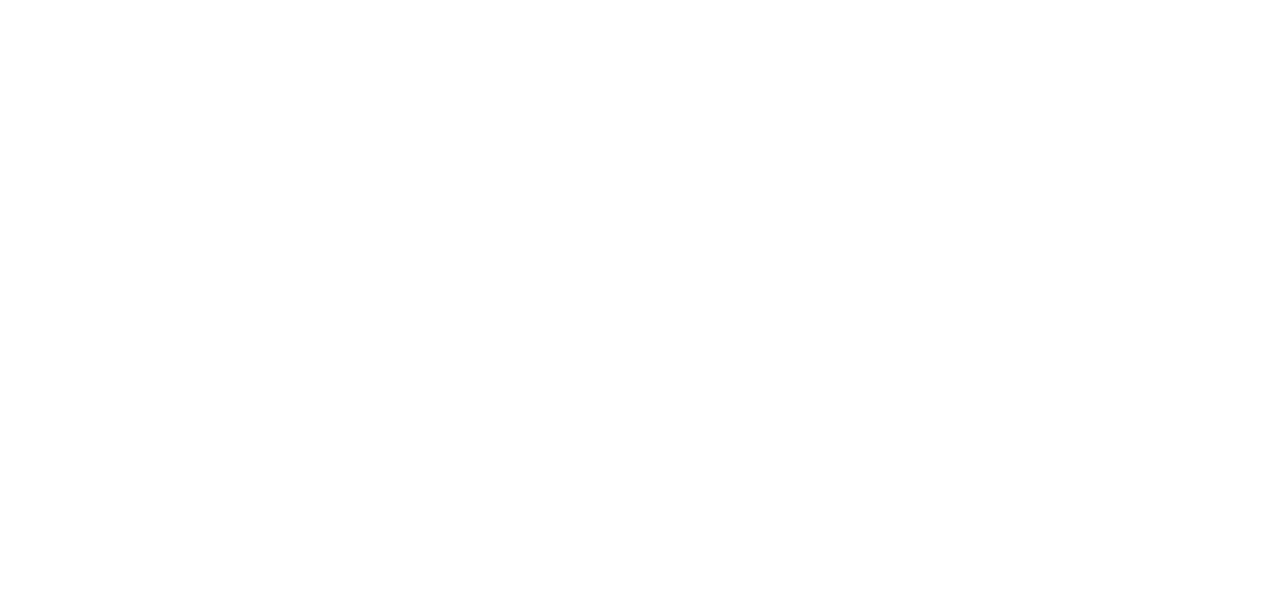
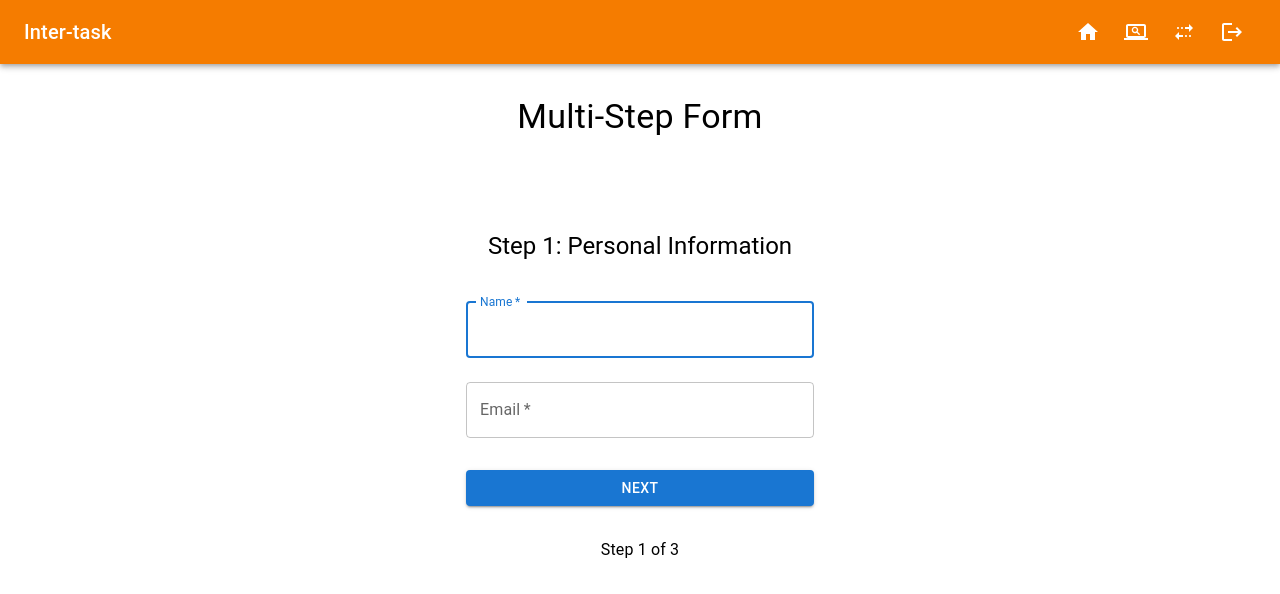
Before and after one commit to parves371/Intern_Tasks, a React (Vite) app: page /multistapfrom in a window 1280 px wide. Before the commit this address had no page. Shown: the top 594 px of the page. Built offline with nearby package versions, Linux system fonts and the light colour scheme; sample sign-in values are in the browser's storage.

Commit message:
add Title and Header

```diff
--- a/src/App.jsx
+++ b/src/App.jsx
@@ -18,7 +18,7 @@ const App = () => {
         <Routes>
           <Route element={<ProtectRoute user={isAuthenticated} />}>
             <Route path="/" element={<Home />} />
-            <Route path="/multistapefrom" element={<MultiFrom />} />
+            <Route path="/multistapfrom" element={<MultiFrom />} />
           </Route>
           <Route
             path="/login"
--- /dev/null
+++ b/src/components/shared/Title.jsx
@@ -0,0 +1,19 @@
+import React from "react";
+import PropTypes from "prop-types";
+import { Helmet } from "react-helmet-async";
+
+const Title = ({ title = "Chat", description = "This is TalkWave" }) => {
+  return (
+    <Helmet>
+      <title>{title}</title>
+      <meta name="description" content={description} />
+    </Helmet>
+  );
+};
+
+Title.propTypes = {
+  title: PropTypes.string,
+  description: PropTypes.string,
+};
+
+export default Title;
--- a/src/components/specific/InfiniteScroll.jsx
+++ b/src/components/specific/InfiniteScroll.jsx
@@ -1,4 +1,12 @@
 import React, { useState, useEffect, useRef, useCallback } from "react";
+import {
+  Box,
+  Typography,
+  CircularProgress,
+  List,
+  ListItem,
+  Divider,
+} from "@mui/material";
 import { fetchPosts } from "../../utils/helper";
 
 const InfiniteScroll = () => {
@@ -36,21 +44,50 @@ const InfiniteScroll = () => {
   );
 
   return (
-    <div className="overflow-scroll max-h-screen">
-      <h1 className="text-center text-2xl m-2">Your Feed</h1>
-      <ul>
+    <Box
+      sx={{
+        overflowY: "scroll",
+        maxHeight: "100vh",
+        p: 2,
+      }}
+    >
+      <Typography variant="h4" component="h1" align="center" gutterBottom>
+        Your Feed
+      </Typography>
+      <List>
         {posts.map((post, index) => (
-          <li
-            key={index}
-            ref={posts.length === index + 1 ? lastPostElementRef : null}
-          >
-            <h2>{post.title}</h2>
-            <p>{post.body}</p>
-          </li>
+          <div key={index}>
+            <ListItem
+              ref={posts.length === index + 1 ? lastPostElementRef : null}
+              sx={{
+                p: 2,
+                borderBottom: "1px solid",
+                borderColor: "divider",
+              }}
+            >
+              <Box sx={{ flex: 1 }}>
+                <Typography variant="h6" component="h2">
+                  {post.title}
+                </Typography>
+                <Typography variant="body1">{post.body}</Typography>
+              </Box>
+            </ListItem>
+            {index < posts.length - 1 && <Divider />}
+          </div>
         ))}
-      </ul>
-      {loading && <p>Loading...</p>}
-    </div>
+      </List>
+      {loading && (
+        <Box
+          sx={{
+            display: "flex",
+            justifyContent: "center",
+            mt: 2,
+          }}
+        >
+          <CircularProgress />
+        </Box>
+      )}
+    </Box>
   );
 };
 
--- a/src/constants/color.js
+++ b/src/constants/color.js
@@ -1,3 +1,4 @@
 const bgGradient = "linear-gradient(to right, #00b4db, #0083b0)";
+const orange = "#f57c00";
 
-export { bgGradient };
+export { bgGradient, orange };
--- a/src/layout/AppLayout.jsx
+++ b/src/layout/AppLayout.jsx
@@ -1,12 +1,14 @@
 import { Grid } from "@mui/material";
 import React from "react";
+import Title from "../components/shared/Title";
+import Header from "./Header";
 
 const AppLayout = () => (WrappedComponent) => {
   return (props) => {
     return (
       <>
-        {/* <Title title="inter-Task" /> */}
-        {/* <Header /> */}
+        <Title title="inter-Task" />
+        <Header />
         <Grid container height={"calc(100vh - 4rem)"}>
           <Grid
             item
--- /dev/null
+++ b/src/layout/Header.jsx
@@ -0,0 +1,75 @@
+import {
+  Home as HomeIcon,
+  Logout as LogoutIcon,
+  Menu as MenuIcon,
+  MultipleStop as MultipleStopIcon,
+  ScreenSearchDesktop as ScreenSearchDesktopIcon,
+} from "@mui/icons-material";
+import {
+  AppBar,
+  Box,
+  IconButton,
+  Toolbar,
+  Tooltip,
+  Typography,
+} from "@mui/material";
+import React from "react";
+import { Link } from "react-router-dom";
+import { orange } from "../constants/color";
+
+const Header = () => {
+  return (
+    <>
+      <Box sx={{ flexFlow: "1" }} height={"4rem"}>
+        <AppBar
+          position="static"
+          sx={{
+            bgcolor: orange,
+          }}
+        >
+          <Toolbar>
+            <Typography
+              variant="h6"
+              sx={{ display: { xs: "none", sm: "block" } }}
+            >
+              Inter-task
+            </Typography>
+            <Box sx={{ display: { xs: "block", sm: "none" } }}>
+              <IconButton color="inherit">
+                <MenuIcon />
+              </IconButton>
+            </Box>
+            <Box sx={{ flexGrow: "1" }} />
+            <Box>
+              <IconsBtn title="Home" icon={<HomeIcon />} link={"/"} />
+              <IconsBtn
+                title="Infinte Scroll"
+                icon={<ScreenSearchDesktopIcon />}
+              />
+              <IconsBtn
+                title="MultiStepFrom"
+                icon={<MultipleStopIcon />}
+                link={"/multistapfrom"}
+              />
+              <IconsBtn title="Logout" icon={<LogoutIcon />} />
+            </Box>
+          </Toolbar>
+        </AppBar>
+      </Box>
+    </>
+  );
+};
+
+const IconsBtn = ({ title, icon, onClick, link }) => {
+  return (
+    <Link to={link}>
+      <Tooltip title={title}>
+        <IconButton color="inherit" size="large" onClick={onClick}>
+          {icon}
+        </IconButton>
+      </Tooltip>
+    </Link>
+  );
+};
+
+export default Header;
--- a/src/main.jsx
+++ b/src/main.jsx
@@ -5,11 +5,14 @@ import "./index.css";
 
 import store from "./redux/store.js";
 import { Provider } from "react-redux";
+import { HelmetProvider } from "react-helmet-async";
 
 createRoot(document.getElementById("root")).render(
   <StrictMode>
-    <Provider store={store}>
-      <App />
-    </Provider>
+    <HelmetProvider>
+      <Provider store={store}>
+        <App />
+      </Provider>
+    </HelmetProvider>
   </StrictMode>
 );
--- a/src/pages/MultiFrom.jsx
+++ b/src/pages/MultiFrom.jsx
@@ -1,8 +1,14 @@
 import React from "react";
 import MultiStepForm from "../components/specific/MultiStepForm";
+import Header from "../layout/Header";
 
 const MultiFrom = () => {
-  return <MultiStepForm />;
+  return (
+    <>
+      <Header />
+      <MultiStepForm />
+    </>
+  );
 };
 
 export default MultiFrom;
```
Also changed, not shown: 2 other files (tests, documents, lock files or other folders).
